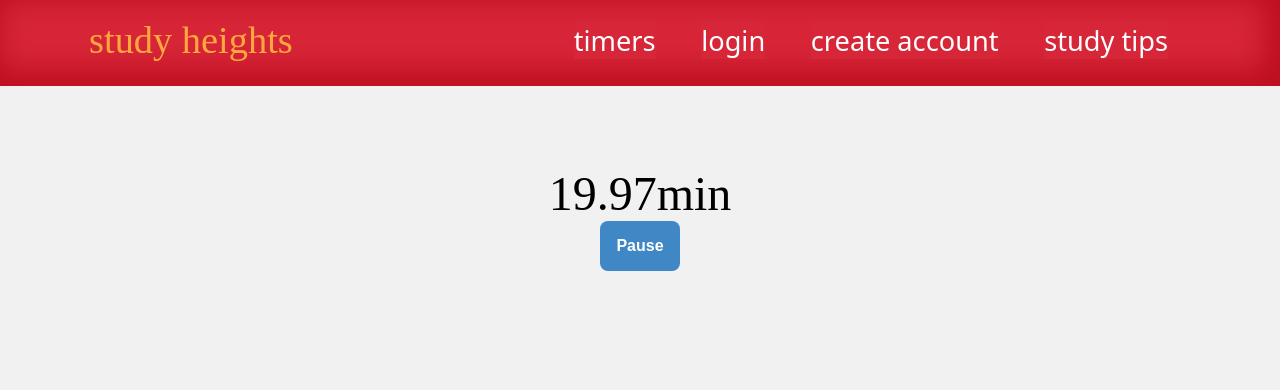
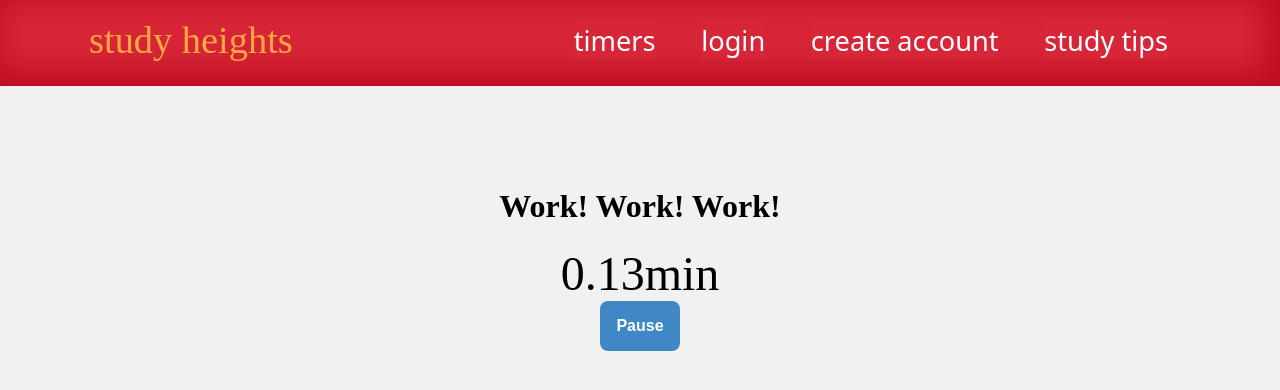
Before and after one commit to val-guedez/study-heights, a React (Vite) app in the folder frontend/: page /timers in a window 1280 px wide. Both pictures are taken after a click on the button "Pomodoro". Shown: the top 390 px of the page. Built offline with nearby package versions, Linux system fonts and the light colour scheme; a web font is replaced by a local one.

Commit message:
Add infinite work to break timer functionality for pomodoro timer

```diff
--- a/frontend/src/Timers.tsx
+++ b/frontend/src/Timers.tsx
@@ -1,14 +1,17 @@
 import styles from './styles/Timers.module.css';
 import { useEffect, useRef, useState } from 'react';
 
-const TIME_IN_MILISECONDS_TO_COUNTDOWN = 60*20*1000;
+// const TIME_IN_MILISECONDS_TO_COUNTDOWN = 60 * 20 * 1000;
+const MILISECONDS_WORK = 10 * 1000;
+const MILISECONDS_BREAK = 60 * 5 * 1000;
 const INTERVAL_IN_MILISECONDS = 1000;
 
 export default function Timers() {
   const [showTimer, setShowTimer] = useState(false);
-  const [time, setTime] = useState(TIME_IN_MILISECONDS_TO_COUNTDOWN);
+  const [time, setTime] = useState(MILISECONDS_WORK);
   const referenceTime = useRef(Date.now());
   const [isRunning, setIsRunning] = useState(false);
+  const [isBreak, setIsBreak] = useState(false);
 
   const handlePomodoro = () => {
     setShowTimer(true);
@@ -33,9 +36,17 @@ export default function Timers() {
       referenceTime.current = now;
       setTime(prevTime => {
         console.log("interval:", interval, "prevTime:", prevTime);
-        if (prevTime <= 0) return 0;
+        if (prevTime <= 0) {
+          const onBreak = !isBreak;
+          setIsBreak(onBreak);
+          console.log("Reset timer");
+          return onBreak ? MILISECONDS_BREAK : MILISECONDS_WORK;
+        }
 
-        return prevTime - interval;
+        const newTime = prevTime - interval;
+        console.log("Timer now updated");
+        console.log(`newTime == ${prevTime} - ${interval}`);
+        return (newTime < 0 ? 0 : newTime);
       });
     }
 
@@ -47,10 +58,9 @@ export default function Timers() {
       <>
       <div id={styles.pageContainer}>
         <div id={styles.timerDisplayContainer}>
+          <h1> {isBreak ? "On break!" : "Work! Work! Work!"} </h1>
           <div id={styles.timerDisplay}> {(time/60000).toFixed(2)}min </div>
-          <div id={styles.timerControlButtonsContainer}>
-            <button className={styles.timerControlButton} onClick={handlePause}> {isRunning ? "Pause" : "Continue"} </button>
-          </div>
+          <button className={styles.timerControlButton} onClick={handlePause}> {isRunning ? "Pause" : "Continue"} </button>
         </div>
       </div>
       </>
```
